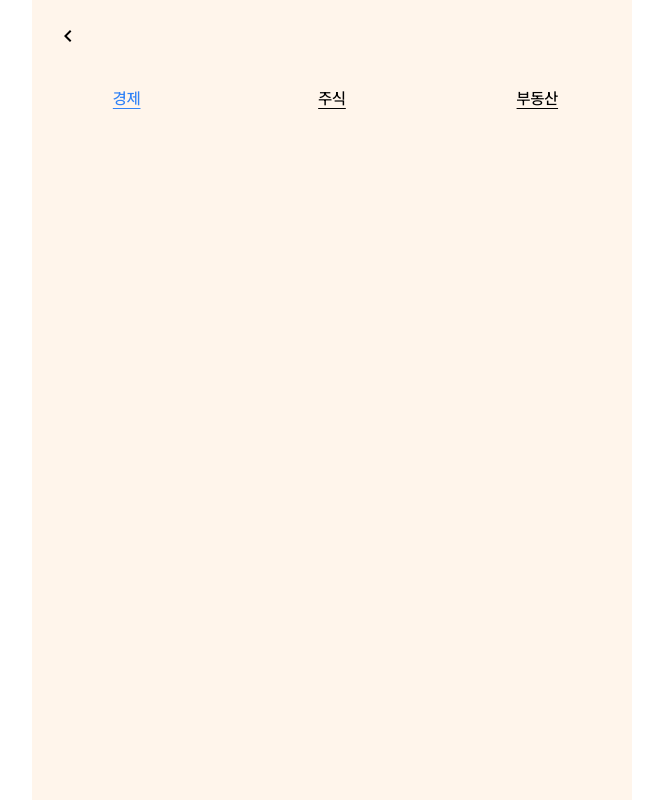
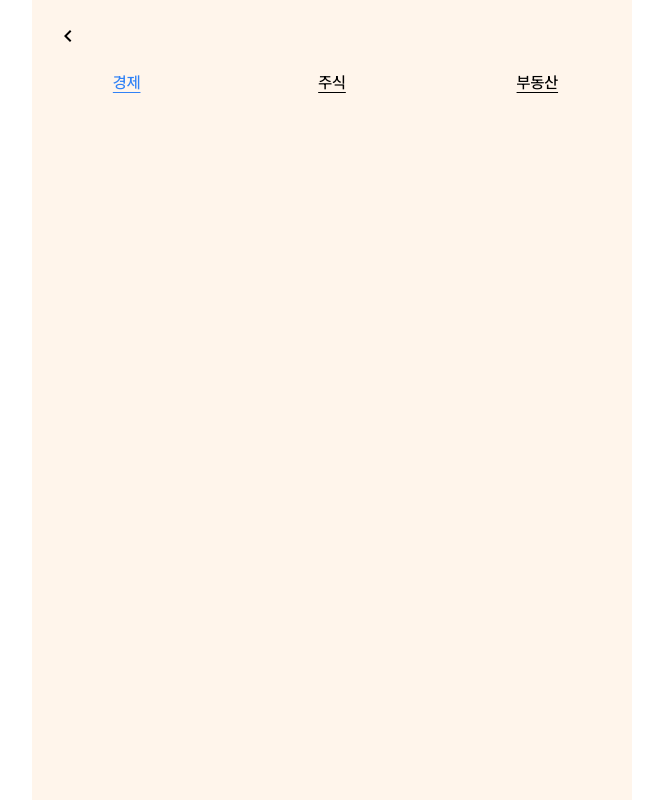
Before and after one commit to devocean-finut/Finut_FE, a Next.js app: page /main/daily-news in a window 1280 px wide. Shown: the whole page, without its empty margins (308-971 px from the left). Built offline with nearby package versions, Linux system fonts and the light colour scheme.

Commit message:
Update NewsHeader : header padding 값 삭제

```diff
--- a/src/Daily-news/NewsHeader.tsx
+++ b/src/Daily-news/NewsHeader.tsx
@@ -9,7 +9,7 @@ type NewsHeaderProps = {
 
 function NewsHeader({ currentType, onSelectType }: NewsHeaderProps) {
   return (
-    <div className="flex justify-center gap-4 py-4">
+    <div className="flex justify-center gap-4">
       {newsType.map((type) => (
         <Button
           backgroundColor="none"
```
